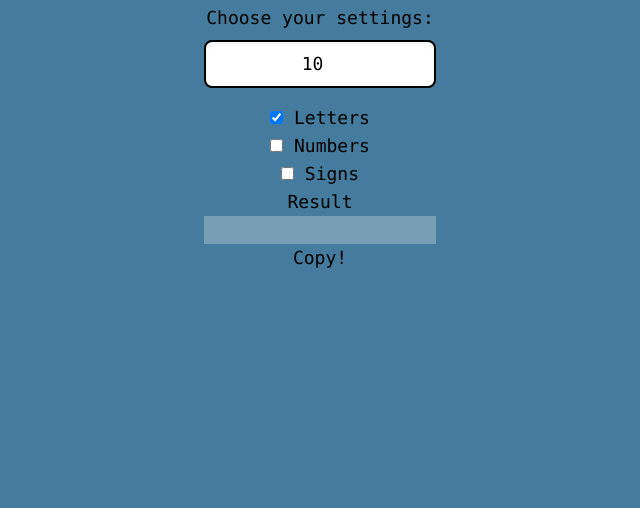
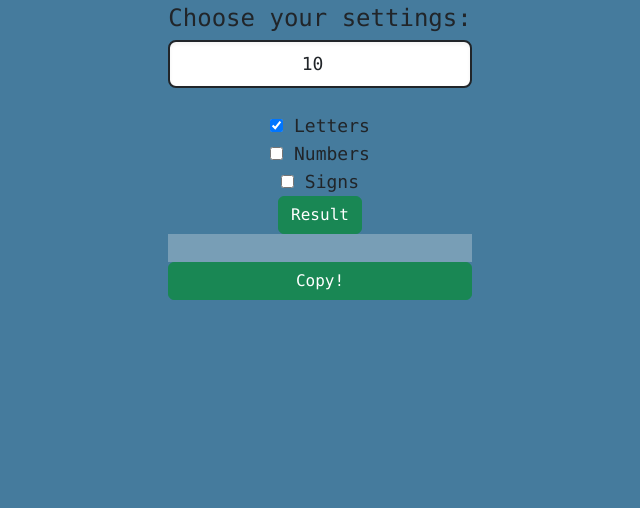
Before and after one commit to izabela-marcinkowska/password-generator, a website: page index.html in a window 1280 px wide. Shown: the part 292-800 px from the top of the page, without its empty margins (320-960 px from the left). Drawn offline with nearby package versions, Linux system fonts and the light colour scheme; files that its build step writes are made by us from their sources.

Commit message:
chore: Install bootstrap

```diff
--- a/index.html
+++ b/index.html
@@ -1,11 +1,11 @@
 <!DOCTYPE html>
 <html lang="en">
   <head>
-    <meta charset="UTF-8" />
-    <link rel="icon" type="image/svg+xml" href="/vite.svg" />
-    <meta name="viewport" content="width=device-width, initial-scale=1.0" />
     <link href="/dist/output.css" rel="stylesheet">
+    <meta charset="utf-8">
+    <meta name="viewport" content="width=device-width, initial-scale=1">
     <title>Password Generator</title>
+    <link href="https://cdn.jsdelivr.net/npm/bootstrap@5.3.2/dist/css/bootstrap.min.css" rel="stylesheet" integrity="sha384-T3c6CoIi6uLrA9TneNEoa7RxnatzjcDSCmG1MXxSR1GAsXEV/Dwwykc2MPK8M2HN" crossorigin="anonymous">
   </head>
   <body class="font-serif bg-middle-blue text-center h-screen flex flex-col items-center justify-center">
     <header>
@@ -44,10 +44,11 @@
           <label for="signs">Signs</label>
         </div>
 
-        <button id="result-button">Result</button>
+        <button class="btn btn-success" id="result-button">Result</button>
       </form>
       <input id="result-window" class="text-center" disabled></input>
-      <button id="btn">Copy!</button>
+      <button type="button" id="btn" class="btn btn-success">Copy!</button>
+      <script src="https://cdn.jsdelivr.net/npm/bootstrap@5.3.2/dist/js/bootstrap.bundle.min.js" integrity="sha384-C6RzsynM9kWDrMNeT87bh95OGNyZPhcTNXj1NW7RuBCsyN/o0jlpcV8Qyq46cDfL" crossorigin="anonymous"></script>
     </main>
   </body>
   <script src="./main.js" type="module"></script>
--- a/package.json
+++ b/package.json
@@ -14,5 +14,8 @@
     "jest": "^29.7.0",
     "tailwindcss": "^3.3.5",
     "vite": "^4.4.5"
+  },
+  "dependencies": {
+    "bootstrap": "^5.3.2"
   }
 }
--- a/tailwind.config.js
+++ b/tailwind.config.js
@@ -7,7 +7,7 @@ export default {
       serif: ["Menlo", "sans-serif"],
     },
     colors: {
-      red: "#E63946",
+      success: "#E63946",
       white: "#F1FAEE",
       "light-blue": "#A8DADC",
       "middle-blue": "#457B9D",
```
Also changed, not shown: 1 other file.
